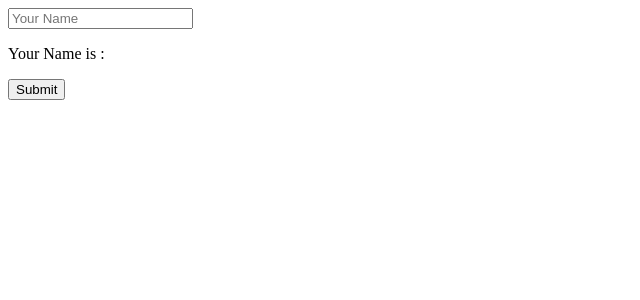
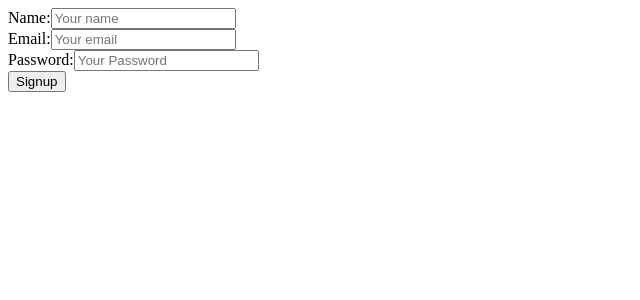
Before and after one commit to arfinaleusuf/Module-3-R, a React (Vite) app in the folder learning-react/: page / in a window 1280 px wide. Shown: the top 300 px of the page, without its empty margins (0-640 px from the left). Built offline with nearby package versions, Linux system fonts and the light colour scheme.

Commit message:
Add Signup component and update App to include it

```diff
--- a/learning-react/src/App.jsx
+++ b/learning-react/src/App.jsx
@@ -1,5 +1,6 @@
 import './App.css'
 import ControlledDemo from './components/ControlledDemo'
+import SignUP from './components/SignUP'
 import UncontrolledDemo from './components/UncontrolledDemo'
 
 
@@ -9,7 +10,8 @@ function App() {
   return (
     <div>
       {/* <UncontrolledDemo /> */}
-      <ControlledDemo/>
+      {/* <ControlledDemo/> */}
+      <SignUP/>
     </div>
   )
 }
--- /dev/null
+++ b/learning-react/src/components/SignUP.jsx
@@ -0,0 +1,69 @@
+import { useState } from "react";
+
+const Signup = () => {
+
+    const [name, setName] = useState("");
+    const [email, setEmail] = useState("");
+    const [password, setPassword] = useState("");
+    const [errors, setErrors] = useState({})
+
+    const handleSignup = (e)=>{
+
+        e.preventDefault();
+
+        const newError = {};
+
+        if(!name.trim()){
+           newError.name = "Name is required!"
+        }
+        if(!email.trim()){
+           newError.email = "Email is required!"
+        }
+
+        if(password.length < 6){
+            newError.password = "Password must be at least 6"
+        }
+
+        setErrors(newError)
+
+        if(Object.keys(newError).length > 0) return
+
+        console.log("submitted", {
+            name,
+            email,
+            password
+        })
+    }
+
+    return (
+        <div>
+            <form onSubmit={handleSignup} >
+                <label >
+                    Name:
+                    <input  value={name} onChange={(e)=> setName(e.target.value)} type="text" placeholder="Your name" />
+                    {errors.name && <p style={{color:"red"}}>{errors.name}</p>}
+                </label>
+                <br />
+
+                 <label >
+                    Email:
+                    <input  value={email} onChange={(e)=> setEmail(e.target.value)} type="email" placeholder="Your email" />
+                    {errors.email && <p style={{color:"red"}}>{errors.email}</p>}
+                </label>
+                <br />
+
+                 <label >
+                    Password:
+                    <input value={password} onChange={(e)=> setPassword(e.target.value)} type="password" placeholder="Your Password" />
+                    {errors.password && <p style={{color:"red"}}>{errors.password}</p>}
+                </label>
+                <br />
+
+                <button type="submit">Signup</button>
+
+            </form>
+        </div>
+    );
+};
+
+export default Signup;
```
